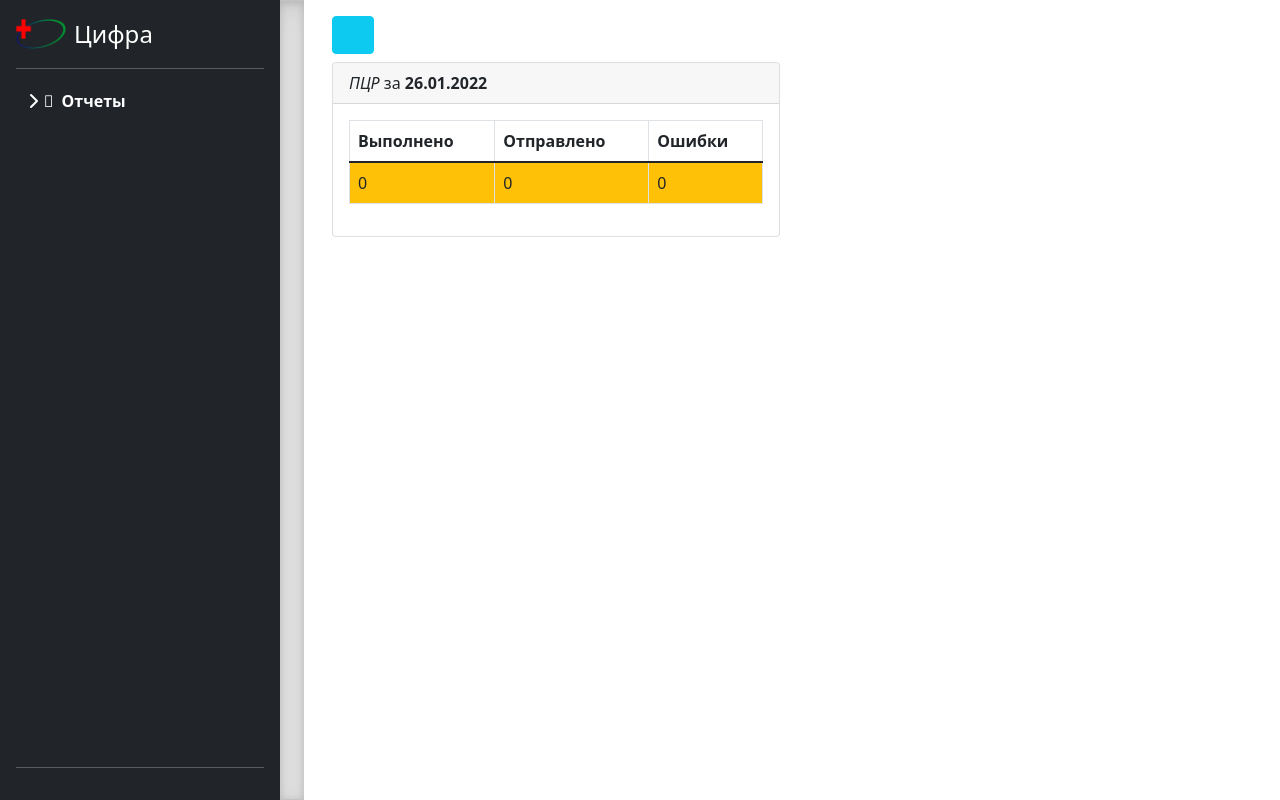
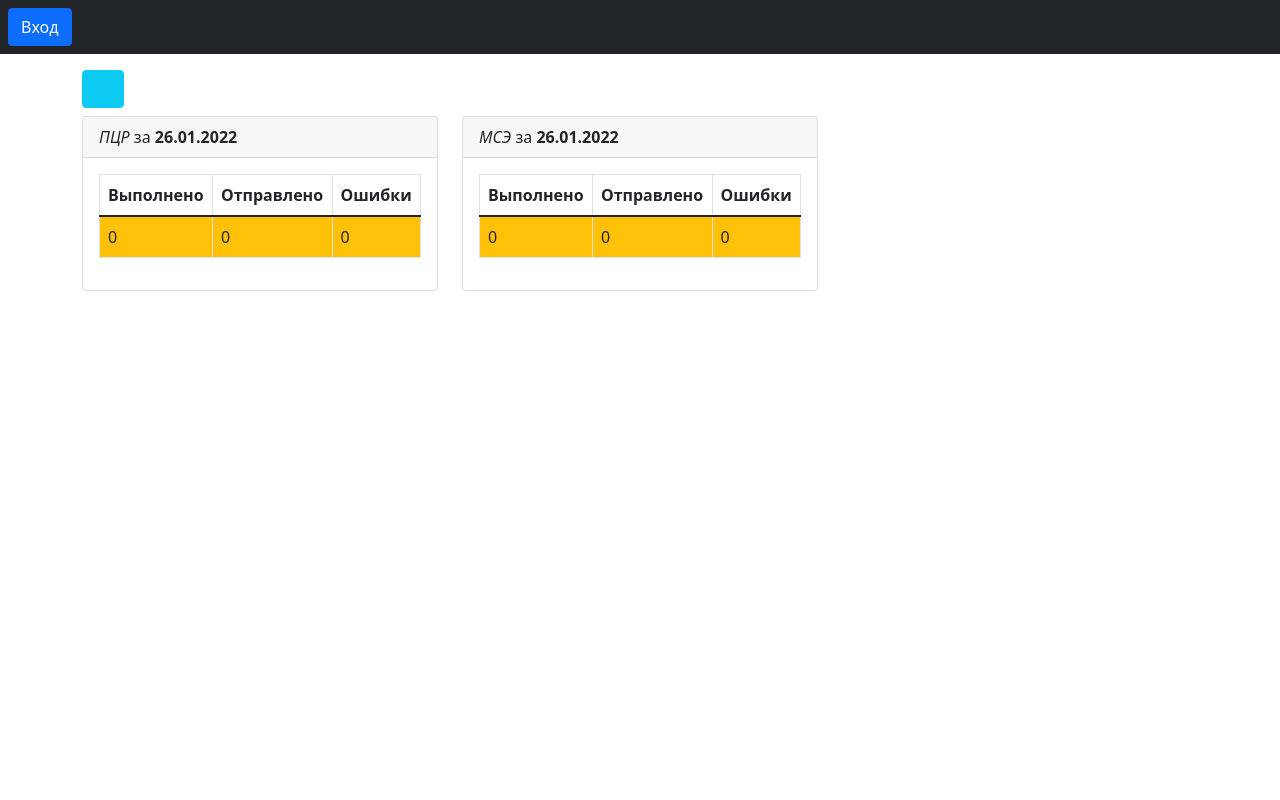
Before and after one commit to kve1989/NumberOKB, a Flask app: page / in a window 1280 px wide. Run offline with Flask 2, Linux system fonts and the light colour scheme; data that the repository does not hold is empty; some libraries are stand-ins or nearby versions.

Commit message:
pcr -> page_pcr

```diff
--- a/app/templates/base.html
+++ b/app/templates/base.html
@@ -17,17 +17,17 @@
         <aside>
             <div class="d-flex flex-column flex-shrink-0 p-3 text-white bg-dark h-100" style="width: 280px">
                 <a class="d-flex align-items-center mb-3 mb-md-0 me-md-auto text-white text-decoration-none" href="{{ url_for('home') }}">
-                    <img class="me-2" width="50" src="{{ url_for('static', filename='img/logo/logo_small.png') }}" alt="Логотип">
+                    <img class="me-2" width="50" src="{{ url_for('static', filename='img/logo/logo_small.png') }}" alt="Логотип ОКБ">
                     <span class="fs-4">Цифра</span>
                 </a>
                 <hr>
-                <ul class="list-unstyled flex-column mb-auto">
+                <ul class="list-unstyled menu fw-normal pb-1 small mb-auto">
                     <li class="mb-1">
-                        <button class="btn btn-toggle text-white align-items-center rounded w-100" data-bs-toggle="collapse" data-bs-target="#reports-collapse" aria-expanded="false"><i class="fal fa-file-alt me-2"></i> Отчеты</button>
-                        <div class="collapse" id="reports-collapse">
-                            <ul class="btn-toggle-nav text-white list-unstyled fw-normal pb-1 small">
-                                <li><a href="{{ url_for('pcr_index') }}" class="link-light rounded">ПЦР</a></li>
-                                <li><a href="#" class="link-light rounded">МСЭ</a></li>
+                        <button class="btn btn-toggle text-white align-items-center rounded w-100" data-bs-toggle="collapse" data-bs-target="#reports-collapse" aria-expanded="{{ 'true' if active_page else 'false' }}"><i class="fal fa-file-alt me-2"></i> Отчеты</button>
+                        <div class="collapse {{ 'show' if active_page }}" id="reports-collapse">
+                            <ul class="btn-toggle-nav submenu text-white list-unstyled fw-normal pb-1 small">
+                                <li><a href="{{ url_for('page_pcr_index') }}" class="link-light mt-2 rounded {{ 'fw-bold bg-light text-dark' if active_page == 'pcr' else '' }}">ПЦР</a></li>
+                                <li><a href="#" class="link-light mt-2 rounded">МСЭ</a></li>
                             </ul>
                         </div>
                     </li>
--- a/app/templates/index.html
+++ b/app/templates/index.html
@@ -1,17 +1,15 @@
-{% extends 'base.html' %}
+{% extends 'guest.html' %}
 
 {% block title %} Главная {% endblock %}
 
 {% block body %}
-
-
     <div class="container">
         <button class="btn btn-info" type="button" data-bs-toggle="collapse" data-bs-target="#collapseOne" aria-expanded="false"
             aria-controls="collapseOne"><i class="far fa-filter"></i></button>
 
         <div class="accordion accordion-flush mt-2 mb-2">
             <div class="accordion-item">
-            <div id="collapseOne" class="accordion-collapse collapse" aria-labelledby="headingOne"
+                <div id="collapseOne" class="accordion-collapse collapse  {{ 'show' if request.form.date }}" aria-labelledby="headingOne"
                     data-bs-parent="#accordionExample">
                     <div class="card">
                         <div class="card-body">
@@ -22,10 +20,7 @@
                                         {{ form.date(class="form-control") }}
                                     </div>
                                 </div>
-                            <div class="col-2">
-                                <button class="btn btn-success text-white" type="submit"><i
-                                        class="far fa-filter me-1"></i>Отобрать</button>
-                            </div>
+                                <button class="btn btn-success" type="submit"><i class="far fa-filter me-1"></i>Отобрать</button>
                             </form>
                         </div>
                     </div>
@@ -34,7 +29,7 @@
         </div>
 
         <div class="row">
-        <div class="col-6">
+            <div class="col-4">
                 <div class="card">
                     <div class="card-header">
                         <em>ПЦР</em> за <strong>{{ moment(date).format('DD.MM.YYYY') }}</strong>
@@ -43,7 +38,30 @@
                         <table class="table table-bordered">
                             <thead>
                                 <tr>
-                                <!-- <th class="col"><i class="far fa-calendar-alt me-1"></i> Дата</th> -->
+                                    <th class="col">Выполнено</th>
+                                    <th class="col">Отправлено</th>
+                                    <th class="col">Ошибки</th>
+                                </tr>
+                            </thead>
+                            <tbody>
+                                <tr class="bg-warning">
+                                    <td>{{ pcr_all|sum(attribute="done") }}</td>
+                                    <td>{{ pcr_all|sum(attribute="sent") }}</td>
+                                    <td>{{ pcr_all|sum(attribute="mistakes") }}</td>
+                                </tr>
+                            </tbody>
+                        </table>
+                    </div>
+                </div>
+            </div><div class="col-4">
+                <div class="card">
+                    <div class="card-header">
+                        <em>МСЭ</em> за <strong>{{ moment(date).format('DD.MM.YYYY') }}</strong>
+                    </div>
+                    <div class="card-body">
+                        <table class="table table-bordered">
+                            <thead>
+                                <tr>
                                     <th class="col">Выполнено</th>
                                     <th class="col">Отправлено</th>
                                     <th class="col">Ошибки</th>
@@ -62,7 +80,6 @@
                 </div>
             </div>
         </div>
-
     </div>
 
 {% endblock %}
--- a/app/templates/pcr/create.html
+++ b/app/templates/pcr/create.html
@@ -1,5 +1,5 @@
 {% extends 'base.html' %}
-
+{% set active_page = 'pcr' %}
 {% block title %} ПЦР {% endblock %}
 
 {% block body %}
@@ -12,7 +12,7 @@
                 {% include "pcr/components/form.html" %}
 
                 <button class="btn btn-primary" type="submit"><i class="far fa-save me-1"></i>Создать</button>
-                <a class="btn btn-secondary" href="{{ url_for('pcr_index') }}">Отмена</a>
+                <a class="btn btn-secondary" href="{{ url_for('page_pcr_index') }}">Отмена</a>
             </form>
         </div>
     </div>
--- a/app/templates/pcr/edit.html
+++ b/app/templates/pcr/edit.html
@@ -1,4 +1,5 @@
 {% extends 'base.html' %}
+{% set active_page = 'pcr' %}
 
 {% block title %} ПЦР {% endblock %}
 
@@ -12,7 +13,7 @@
                 {% include 'pcr/components/form.html' %}
 
                 <button class="btn btn-primary" type="submit"><i class="far fa-save me-1"></i>Сохранить</button>
-                <a class="btn btn-secondary" href="{{ url_for('pcr_index') }}">Отмена</a>
+                <a class="btn btn-secondary" href="{{ url_for('page_pcr_index') }}">Отмена</a>
             </form>
         </div>
     </div>
--- a/app/views.py
+++ b/app/views.py
@@ -23,24 +23,28 @@ def home():
         session['date'] = form.date.data
 
     pcr_all = PCR.query.filter(PCR.date==filter_date).all()
-
     return render_template('index.html', pcr_all=pcr_all, form=form, date=filter_date)
 
 @app.route("/pcr", methods=["POST", "GET"])
-def pcr_index():
-    # today = date.today()
+def page_pcr_index():
     form = SearchForm()
     records = PCR.query.order_by(PCR.date).all()
     # if request.method == "POST":
     #     session['custom_date'] = request.form['date']
     #     records = PCR.query.order_by(PCR.date).filter(PCR.date >= session['custom_date']).all()
     #     return render_template('index.html', records=records, form=form, today=session['custom_date'])
-    return render_template('pcr/index.html', records=records, form=form)
+    return render_template('pcr/index.html', records=records, form=form, title="ПЦР")
 
 @app.route("/pcr/create")
 def page_pcr_create():
     form = PCRform()
     return render_template('pcr/create.html', form=form)
+
+@app.route("/pcr/<int:id>/edit")
+def pcr_page_edit(id):
+    form = PCRform()
+    record = PCR.query.get_or_404(id)
+    return render_template('pcr/edit.html', form=form, record=record)
 
 @app.route("/pcr/new", methods=['POST'])
 def pcr_new():
@@ -57,30 +61,12 @@ def pcr_new():
             db.session.add(record)
             db.session.commit()
             flash("Запись успешно добавлена!", 'success')
-            return redirect(url_for('pcr_index'))
         except:
-            return "Ошибка при добавлении"
+            flash("Ошибка при добавлении", 'danger')
+
+        return redirect(url_for('page_pcr_index'))
 
     return render_template('pcr/create.html', form=form)
-
-@app.route("/pcr/<int:id>/delete")
-def pcr_delete(id):
-    record = PCR.query.get_or_404(id)
-
-    try:
-        db.session.delete(record)
-        db.session.commit()
-        flash("Запись успешно удалена!", 'success')
-    except:
-        flash("Ошибка при удалении!", 'danger')
-
-    return redirect(url_for('pcr_index'))
-
-@app.route("/pcr/<int:id>/edit")
-def pcr_page_edit(id):
-    form = PCRform()
-    record = PCR.query.get_or_404(id)
-    return render_template('pcr/edit.html', form=form, record=record)
 
 @app.route("/pcr/<int:id>/update", methods=['POST'])
 def pcr_update(id):
@@ -99,4 +85,17 @@ def pcr_update(id):
         except:
             flash("Ошибка при изменении!", 'danger')
 
-    return redirect(url_for('pcr_index'))
+    return redirect(url_for('page_pcr_index'))
+
+@app.route("/pcr/<int:id>/delete")
+def pcr_delete(id):
+    record = PCR.query.get_or_404(id)
+
+    try:
+        db.session.delete(record)
+        db.session.commit()
+        flash("Запись успешно удалена!", 'success')
+    except:
+        flash("Ошибка при удалении!", 'danger')
+
+    return redirect(url_for('page_pcr_index'))
```
Also changed, not shown: app/templates/pcr/index.html (+5 -3 lines). Lines whose indentation alone changed are shown as unchanged.
